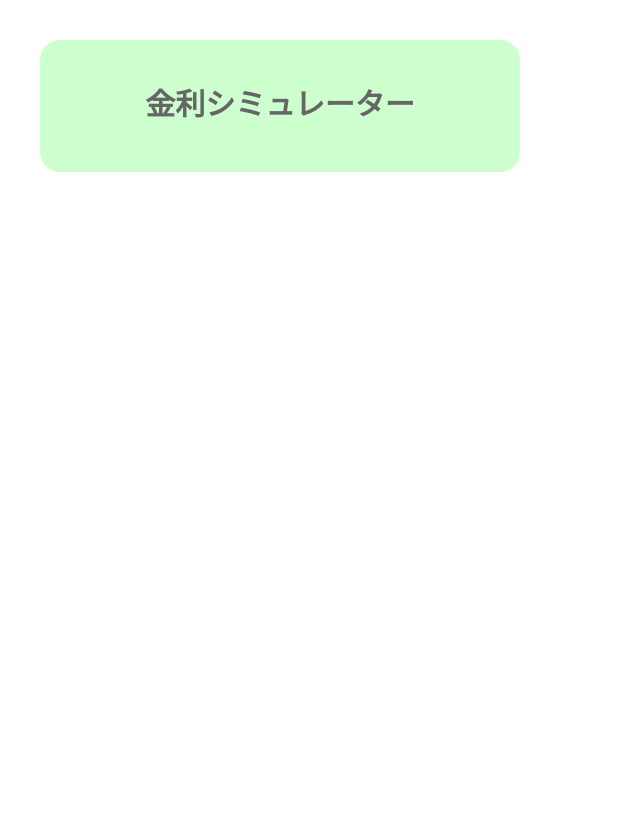
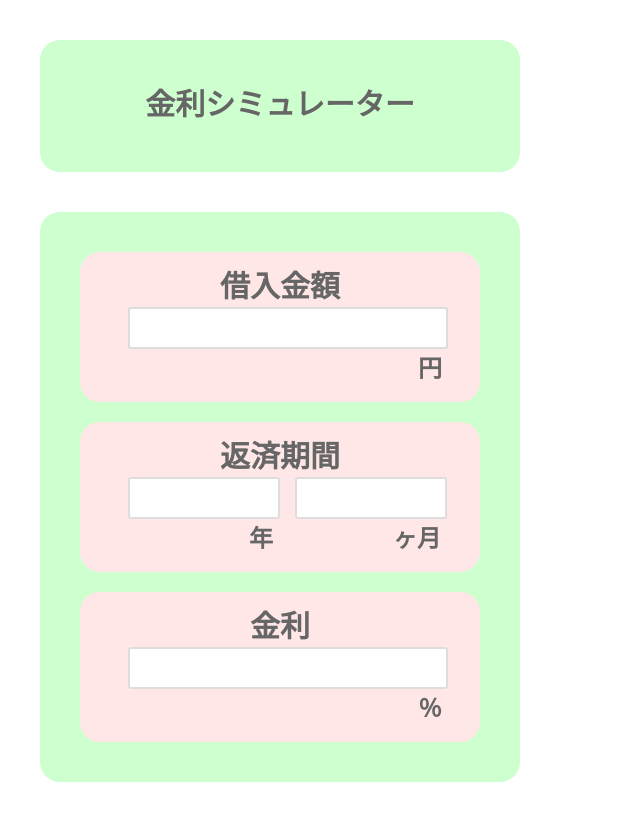
Before and after one commit to yusuke-yy/interest-rate-simulator, a React (Create React App) app in the folder interest-rate-simulator/: page / in a window 1280 px wide. Shown: the whole page, without its empty margins (0-640 px from the left). Built offline with nearby package versions, Linux system fonts and the light colour scheme.

Commit message:
#7 ユーザー入力エリア完成

```diff
--- a/interest-rate-simulator/src/App.tsx
+++ b/interest-rate-simulator/src/App.tsx
@@ -1,5 +1,4 @@
 import React from 'react';
-import logo from './logo.svg';
 import "./styles.css";
 
 function App() {
@@ -8,6 +7,29 @@ function App() {
       <div className="top-area">
         金利シミュレーター
       </div>
+      <div className="input-area">
+        <div className="borrowing-area">
+          <div className="borrowing">借入金額</div>
+          <input className="borrowing-input"/>
+          <div className="yen">円</div>
+        </div>
+        <div className="payback-area">
+          <div className="payback">返済期間</div>
+          <div className="inline-block">
+            <input className="payback_years-input"/>
+            <input className="payback_months-input"/>
+          </div>
+          <div className="inline-block">
+            <span className="years">年</span>
+            <span className="mounths">ヶ月</span>
+          </div>
+        </div>
+        <div className="interest-rate-area">
+          <div className="interest-rate">金利</div>
+          <input className="interest-rate-input"/>
+          <div className="percentage">％</div>
+        </div>
+      </div>
     </>
   );
 }
--- a/interest-rate-simulator/src/styles.css
+++ b/interest-rate-simulator/src/styles.css
@@ -1,5 +1,6 @@
 body {
     font-family: sans-serif;
+
   }
 
 .top-area {
@@ -14,3 +15,133 @@ body {
     font-weight: bold;
     font-size: 30px;
 }
+
+.input-area {
+    text-align: center;
+    color: #666;
+    background-color: #ceffce;
+    width: 400px;
+    height: 490px;
+    border-radius: 20px;
+    padding: 40px;
+    margin: 40px;
+    font-weight: bold;
+    font-size: 30px;
+  }
+
+.borrowing-area {
+    text-align: center;
+    color: #666;
+    background-color: #ffe7e7;
+    width: 400px;
+    height: 150px;
+    border-radius: 20px;
+    padding: 0px;
+    margin: 0px;
+    font-weight: bold;
+    font-size: 30px;
+  }
+
+.borrowing {
+    padding-top: 10px;
+}
+
+.borrowing-input {
+    width: 80%;
+    margin-left: 15px;
+    padding: 10px 15px;
+    font-size: 16px;
+    border-radius: 3px;
+    border: 2px solid #ddd;
+    box-sizing: border-box;
+}
+
+.yen {
+    font-size: 24px;
+    margin-left: 300px;
+}
+
+.payback-area {
+  color: #666;
+  background-color: #ffe7e7;
+  width: 400px;
+  height: 150px;
+  border-radius: 20px;
+  padding: 0px;
+  margin-top: 20px;
+  font-weight: bold;
+  font-size: 30px;
+}
+
+.payback {
+  text-align: center;
+  padding-top: 10px;
+}
+
+.inline-block {
+  display: inline-block;
+}
+
+.payback_months-input {
+  width: 38%;
+  margin-left: 15px;
+  padding: 10px 15px;
+  font-size: 16px;
+  border-radius: 3px;
+  border: 2px solid #ddd;
+  box-sizing: border-box;
+}
+
+.payback_years-input {
+  width: 38%;
+  margin-left: 15px;
+  padding: 10px 15px;
+  font-size: 16px;
+  border-radius: 3px;
+  border: 2px solid #ddd;
+  box-sizing: border-box;
+}
+
+.years {
+  text-align: initial;
+  font-size: 24px;
+  margin-left: 130px
+}
+
+.mounths {
+  text-align: initial;
+  font-size: 24px;
+  margin-left: 120px;
+}
+
+.interest-rate-area {
+  text-align: center;
+  color: #666;
+  background-color: #ffe7e7;
+  width: 400px;
+  height: 150px;
+  border-radius: 20px;
+  padding: 0px;
+  margin-top: 20px;
+  font-weight: bold;
+  font-size: 30px;
+}
+
+.interest-rate {
+  padding-top: 10px;
+}
+
+.interest-rate-input {
+  width: 80%;
+  margin-left: 15px;
+  padding: 10px 15px;
+  font-size: 16px;
+  border-radius: 3px;
+  border: 2px solid #ddd;
+  box-sizing: border-box;
+}
+
+.percentage {
+  font-size: 24px;
+  margin-left: 300px;
+}
```
